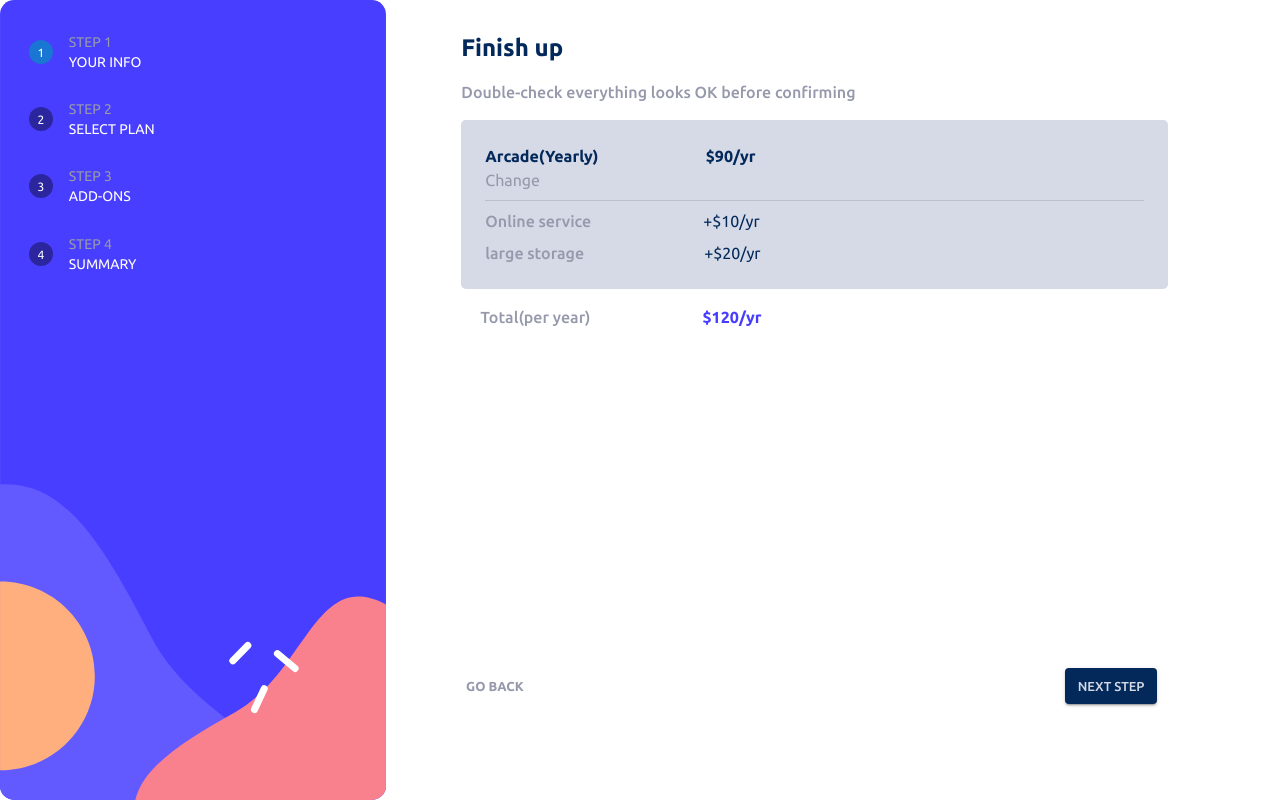
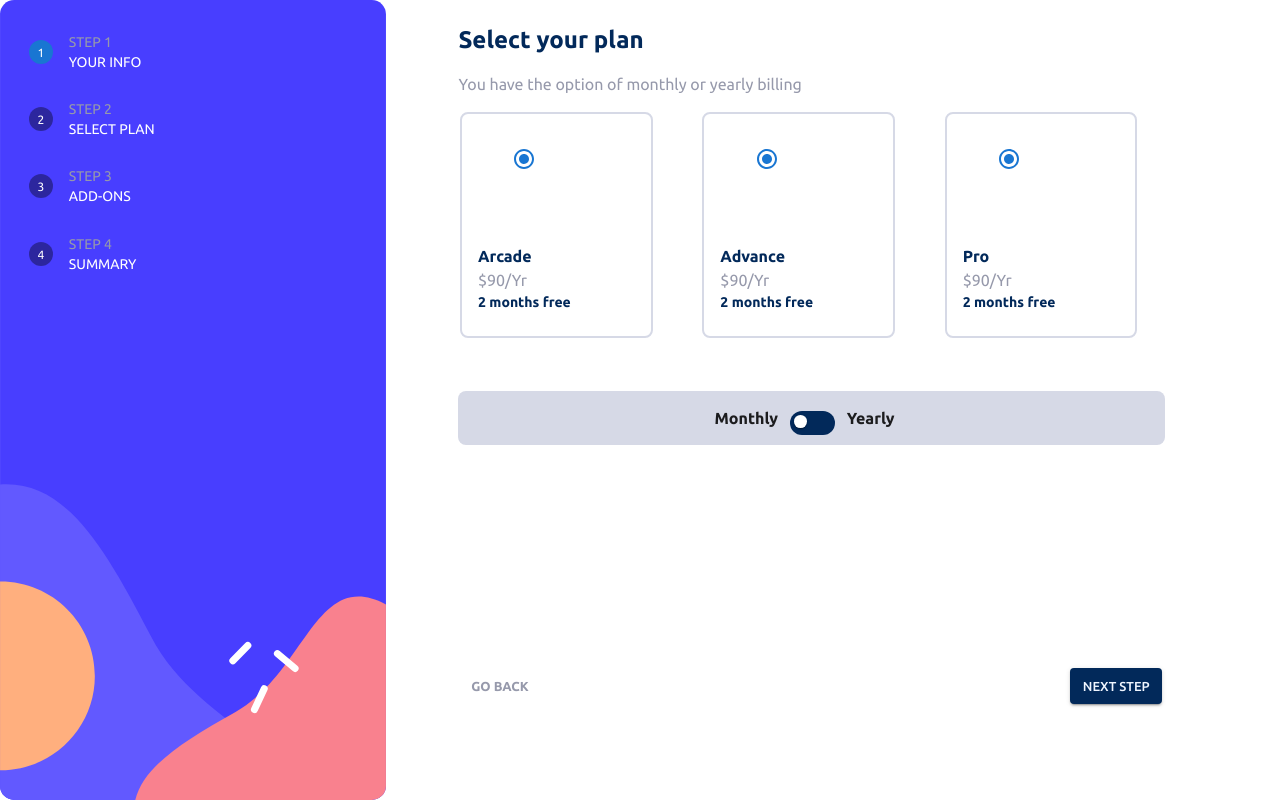
Before and after one commit to Samwelomwenga/multi-step-form, a React (Vite) app: page / in a window 1280 px wide. Built offline with nearby package versions, Linux system fonts and the light colour scheme.

Commit message:
feat: add SelectPlanStep custom styles
Introduce SelectPlanStep styles to match the design.

```diff
--- a/src/app/App.tsx
+++ b/src/app/App.tsx
@@ -3,9 +3,10 @@ import {ThemeProvider} from '@mui/material/styles'
 
 import customTheme from '../customTheme'
 // import PersonalInfoStep from '../steps/PersonalInfoStep'
+import SelectPlanStep from '../steps/SelectPlanStep'
 // import PickAddOnsStep from '../steps/PickAddOnsStep'
 
-import FinishUpStep from '../steps/FinishUpStep'
+// import FinishUpStep from '../steps/FinishUpStep'
 // import ThankYouStep from '../steps/ThankYouStep'
 
 function App() {
@@ -15,8 +16,9 @@ function App() {
     <>
     <CssBaseline/>
     {/* <PersonalInfoStep/> */}
+    <SelectPlanStep/>
     {/* <PickAddOnsStep/> */}
-<FinishUpStep/>
+{/* <FinishUpStep/> */}
 {/* <ThankYouStep/> */}
     </>
     </ThemeProvider>
--- a/src/componets/Buttons.tsx
+++ b/src/componets/Buttons.tsx
@@ -14,7 +14,7 @@ const NextButton: React.FC = () => {
       size="small"
       sx={{
         bgcolor: primary.MarineBlue.main,
-        color: neutral.LightGray.main,
+        color: neutral.Magnolia.main,
         py: ".4rem",
         px: ".8rem",
         ":hover": { bgcolor: primary.MarineBlue.light },
--- a/src/features/selectPlan/SelectPlan.tsx
+++ b/src/features/selectPlan/SelectPlan.tsx
@@ -5,71 +5,177 @@ import {
   RadioGroup,
   Radio,
   FormControlLabel,
+  useTheme,
+  useMediaQuery,
 } from "@mui/material";
 
 import ArcadeIcon from "../../assets/images/icon-arcade.svg";
 import AdvanceIcon from "../../assets/images/icon-advanced.svg";
 import ProIcon from "../../assets/images/icon-pro.svg";
 
-import Header from "../header/Header";
 import Buttons from "../../componets/Buttons";
-import React from "react";
 
 interface plansInterface {
-  name:"Arcade"|"Advance"|"Pro"
-  image:string
+  name: "Arcade" | "Advance" | "Pro";
+  icon: JSX.Element;
 }
-const SelectPlan:React.FC = () => {
-  const plans:plansInterface[] = [
+const SelectPlan: React.FC = () => {
+  const theme = useTheme();
+  const primary = theme.palette.Primary;
+  const neutral = theme.palette.neutral;
+
+  const isMediumScreen = useMediaQuery("(min-width:960px)");
+
+  const plans: plansInterface[] = [
     {
       name: "Arcade",
-      image: ArcadeIcon,
+      icon: <ArcadeIcon/>,
     },
     {
       name: "Advance",
-      image: AdvanceIcon,
+      icon: <AdvanceIcon/>,
     },
     {
       name: "Pro",
-      image: ProIcon,
+      icon: <ProIcon/>,
     },
   ];
   return (
-    <Stack component="main"  direction={{md:"row"}}sx={{bgcolor:'grey'}}>
-      <Header />
-      <Stack component="section" sx={{bgcolor:"white", marginX:'auto',px:"1.5rem",borderRadius:"3%",width:{
-        md:'100%'
-      }}}>
-        <Typography component="h2" variant="h5"  sx={{pt:'1.5rem'}}>
-          Select your plan
-        </Typography>
-        <Typography component="p" variant="body2" sx={{py:'1rem'}}>
-          You have the option of monthly or yearly billing
-        </Typography>
     <form noValidate autoComplete="off">
-          <RadioGroup  sx={{gap:"1rem",alignItems:"center",mb:"1.3rem"}}>
+      <RadioGroup
+        sx={{
+          gap: { xs: "1rem", md: "2rem" },
+          mb: "1.3rem",
+          display: { md: "inline-flex", flexDirection: "row" },
+        }}
+      >
         {plans.map((plan) => (
-              <FormControlLabel key={plan.name}  sx={{border:"2px solid grey",p:".5rem", ml:".1rem",borderRadius:".3rem",width:"100%"}}
+          <FormControlLabel
+            key={plan.name}
+            labelPlacement={isMediumScreen ? "bottom" : "end"}
+            sx={{
+              border: "2px solid",
+              borderColor: neutral.LightGray.main,
+              p: ".5rem",
+              pr: { md: "5rem" },
+              pl: {
+                md: "1rem",
+              },
+              py: {
+                md: "1.5rem",
+              },
+              ml: ".1rem",
+              borderRadius: ".5rem",
+              width: { xs: "100%", md: "auto" },
+            }}
             label={
               <Stack>
-                    <Typography component='p' variant="body1">{plan.name}</Typography>
-                    <Typography component='p' variant="body2">$90/Yr</Typography>
-                    <Typography component='p' variant="body2">2 months free</Typography>
+                <Typography
+                  component="p"
+                  variant="body1"
+                  sx={{
+                    color: primary.MarineBlue.main,
+                    fontWeight: "700",
+                    mt: {
+                      md: "4rem",
+                    },
+                  }}
+                >
+                  {plan.name}
+                </Typography>
+                <Typography
+                  component="p"
+                  variant="body1"
+                  sx={{ color: neutral.CoolGray.main, fontWeight: "400" }}
+                >
+                  $90/Yr
+                </Typography>
+                <Typography
+                  component="p"
+                  variant="body2"
+                  sx={{ color: primary.MarineBlue.main, fontWeight: "700" }}
+                >
+                  2 months free
+                </Typography>
               </Stack>
             }
-                control={<Radio icon={plan.image} />}
+            control={<Radio icon={plan.icon} />}
           />
         ))}
       </RadioGroup>
-          <Stack component='div' direction='row' sx={{bgcolor:"grey",px:"3rem",width:"100%",borderRadius:".3rem",py:".3rem",alignItems:"center"}}>
-            <Typography>Monthly</Typography>
-            <Switch/>
-            <Typography>Yearly</Typography>
-            </Stack >
-            <Buttons/>
+      <Stack
+        component="div"
+        direction="row"
+        sx={{
+          bgcolor: neutral.LightGray.main,
+          px: "3rem",
+          width: "100%",
+          borderRadius: ".5rem",
+          py: ".5rem",
+          alignItems: "center",
+          textAlign: "center",
+          mt: {
+            md: "2rem",
+          },
+          mb: "2rem",
+        }}
+      >
+        <Typography
+          component="p"
+          sx={{
+            pl: { md: "13rem", fontWeight: "700" },
+          }}
+        >
+          Monthly
+        </Typography>
+        <Switch
+          sx={{
+            "&.MuiSwitch-root": {
+              width: "4.3rem",
+            },
+            "&:active": {
+              "& .MuiSwitch-thumb": {
+                width: "1rem",
+              },
+              "& .MuiSwitch-switchBase.Mui-checked": {
+                transform: "translateX(1rem)",
+              },
+            },
+            "& .MuiSwitch-switchBase": {
+              padding: 2,
+              "&.Mui-checked": {
+                transform: "translateX(1.5rem)",
+                color: neutral.Alabaster.main,
+                "& + .MuiSwitch-track": {
+                  opacity: 1,
+                  backgroundColor: primary.MarineBlue.main,
+                },
+              },
+            },
+            "& .MuiSwitch-thumb": {
+              width: ".8rem",
+              height: ".8rem",
+              borderRadius: "50%",
+              transition: theme.transitions.create(["width"], {
+                duration: 200,
+              }),
+            },
+            "& .MuiSwitch-track": {
+              opacity: 1,
+              height: "1.5rem",
+              borderRadius: "10rem",
+              width: "7.5rem",
+              backgroundColor: primary.MarineBlue.main,
+              boxSizing: "border-box",
+            },
+          }}
+        />
+        <Typography component="p" sx={{ fontWeight: "700" }}>
+          Yearly
+        </Typography>
+      </Stack>
+      <Buttons />
     </form>
-      </Stack>
-    </Stack>
   );
 };
 
--- a/src/steps/FinishUpStep.tsx
+++ b/src/steps/FinishUpStep.tsx
@@ -35,7 +35,7 @@ const FinishUpStep: React.FC = () => {
           },
           py: "2rem",
           borderRadius: ".5rem",
-          bgcolor: "white",
+          bgcolor: neutral.White.main,
           width: "100%",
         }}
       >
--- /dev/null
+++ b/src/steps/SelectPlanStep.tsx
@@ -0,0 +1,47 @@
+import {
+    Stack,
+    Typography,
+    useTheme
+  } from "@mui/material";
+
+
+import Header from "../features/header/Header";
+import SelectPlan from "../features/selectPlan/SelectPlan";
+
+
+  const SelectPlanStep:React.FC = () => {
+
+
+  const theme = useTheme();
+  const primary = theme.palette.Primary;
+  const neutral = theme.palette.neutral;
+
+    return (
+      <Stack component="main"  direction={{md:"row"}}sx={{bgcolor: {
+        xs: neutral.LightGray.main,
+        md: neutral.White.main,
+      },
+      pr:{
+        md:"5rem"
+      },
+      minHeight: "100vh",}}>
+        <Header/>
+        <Stack component="section" sx={{bgcolor:neutral.White.main,px:"1.5rem",mx:".7rem",borderRadius:"3%", ml: {
+            md: "-20rem",
+        },mt: { xs: "-3rem", md: "0" },width:{
+          md:'100%'
+        }}}>
+          <Typography component="h2" variant="h5"  sx={{pt:'1.5rem',color:primary.MarineBlue.main,fontWeight:"700"}}>
+            Select your plan
+          </Typography>
+          <Typography component="p" variant="body1" sx={{py:'1rem',color:neutral.CoolGray.main,fontWeight:"400"}}>
+            You have the option of monthly or yearly billing
+          </Typography>
+          <SelectPlan/>
+
+        </Stack>
+      </Stack>
+    );
+  };
+
+  export default SelectPlanStep;
```
Lines whose indentation alone changed are shown as unchanged.
